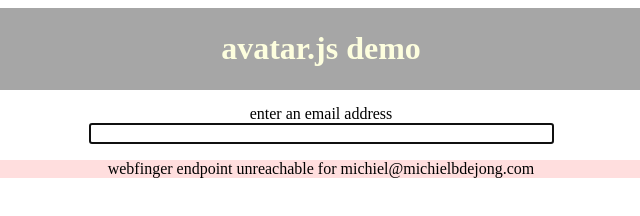
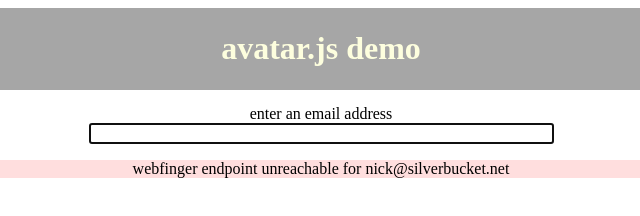
Before and after one commit to silverbucket/webfinger.js, a plain HTML site: page demo/index.html in a window 1280 px wide. Shown: the full height of the page, 319-959 px from the left. Drawn offline with Linux system fonts and the light colour scheme; no server answers.

Commit message:
added nick@silverbucket.net to demo

```diff
--- a/demo/index.html
+++ b/demo/index.html
@@ -87,6 +87,7 @@
 
             checkAvatar('paulej@packetizer.com');
             checkAvatar('michiel@michielbdejong.com');
+            checkAvatar('nick@silverbucket.net');
         </script>
     </body>
 </html>
```
